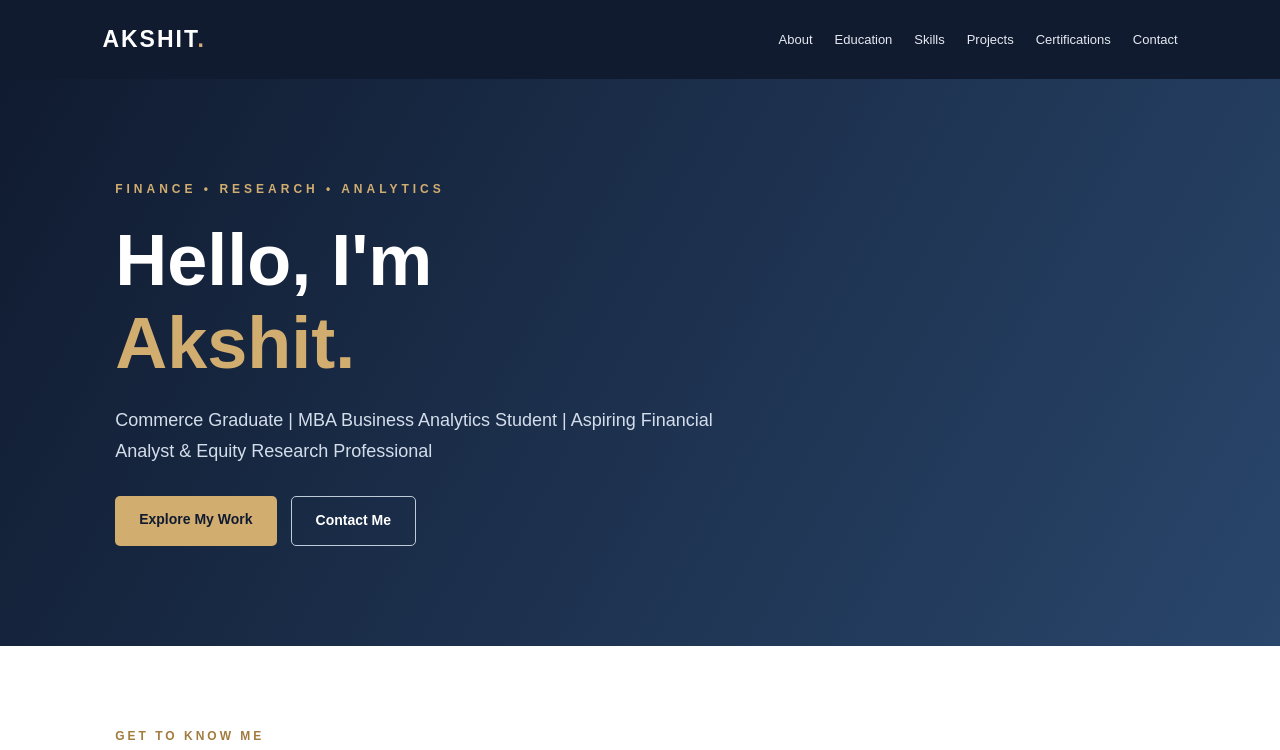
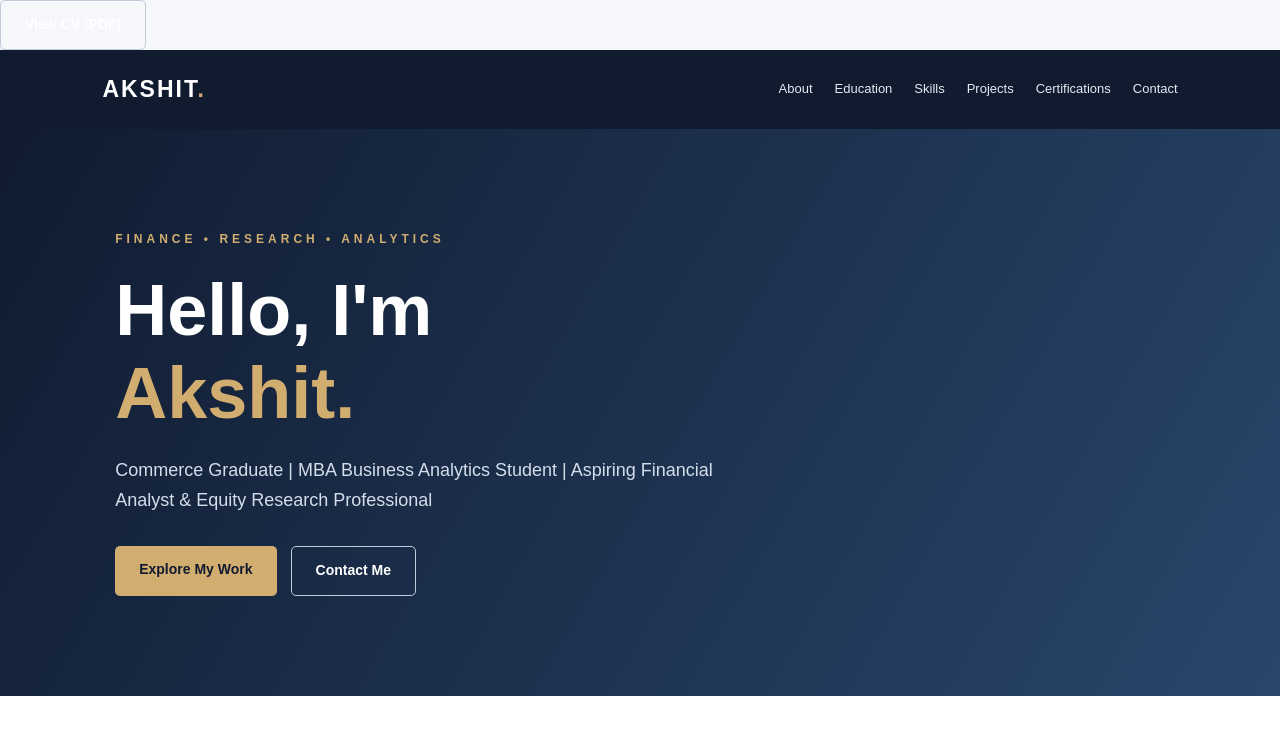
Before and after one commit to akshitsanan/akshitsanan, a plain HTML site: page index.html in a window 1280 px wide. Shown: the top 750 px of the page. Drawn offline with Linux system fonts and the light colour scheme.

Commit message:
Update index.html

```diff
--- a/index.html
+++ b/index.html
@@ -1,3 +1,4 @@
+<a class="btn secondary" href="Akshit_Sanan_Portfolio.pdf" target="_blank" rel="noopener">View CV (PDF)</a>
 <!DOCTYPE html>
 <html lang="en">
 <head>
```
